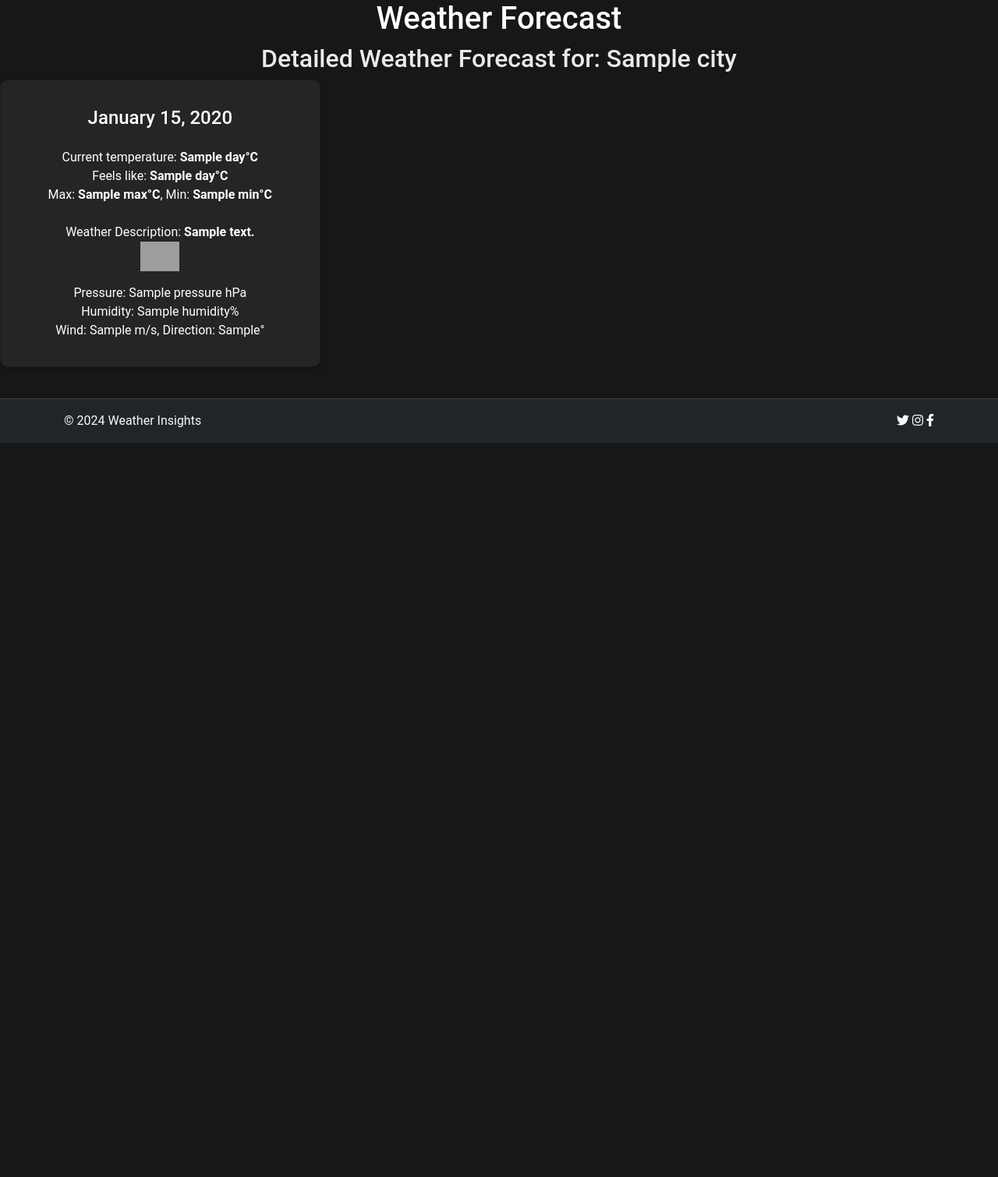
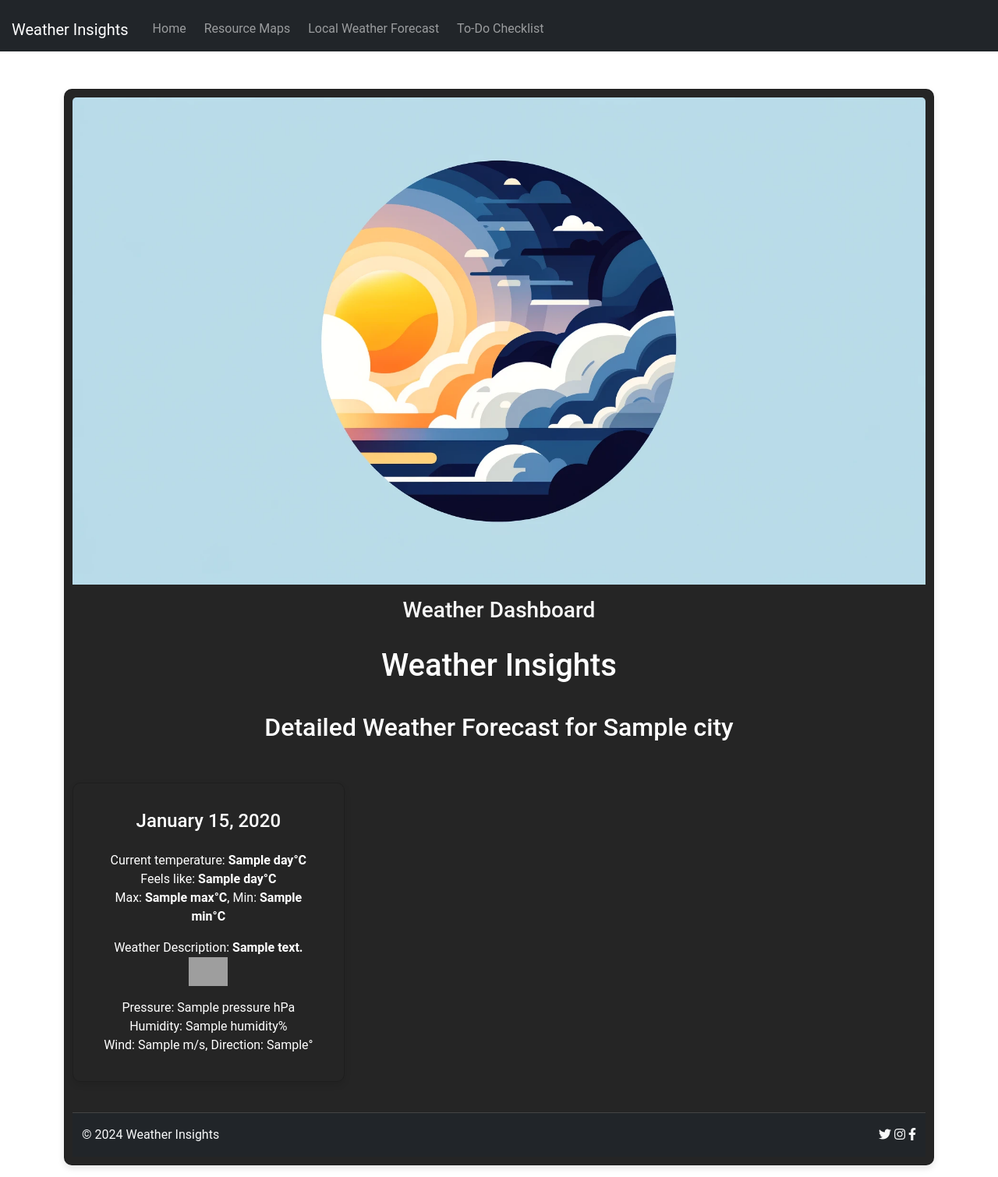
Before and after one commit to netteNz/hurricane-preparedness-app-capstone, a Django app: template weather/templates/weather/forecast_detailed.html in a window 1280 px wide. Shown: the whole page at 78% size. Before the commit the page ends 568 px from the top, so only its background shows below. Run offline with Django 5.2, Linux system fonts and the light colour scheme; the template is opened without the code that fills it: most values are stand-ins (such as "Sample title", 1, 10 or a date in 2020); some libraries are stand-ins or nearby versions; grey boxes are pictures that could not be loaded.

```diff
--- a/resource_maps/templates/resource_maps/base.html
+++ b/resource_maps/templates/resource_maps/base.html
@@ -38,8 +38,9 @@
 
 
     <script>
+        var currentWaypoint = null;
+
         function initMap() {
-
             var mapOptions = {
                 center: new google.maps.LatLng(18.2244, -66.0457),
                 zoom: 14
--- a/weather/templates/components/header.html
+++ /dev/null
@@ -1,8 +0,0 @@
-<!-- templates/components/header.html -->
-{% load static %}
-{% csrf_token %}
-
-<div class="card-image-top">
-    <h1>Weather Forecast</h1>
-  <h2>Detailed Weather Forecast for: {{ city }}</h2>
-</div>
--- a/weather/templates/weather/base.html
+++ b/weather/templates/weather/base.html
@@ -4,81 +4,99 @@
   <head>
     <meta charset="UTF-8" />
     <meta name="viewport" content="width=device-width, initial-scale=1.0" />
-    <script src="https://unpkg.com/htmx.org"></script>
+
     <title>
       {% block title %}
         Weather Dashboard
       {% endblock %}
     </title>
     <!-- Bootstrap CSS -->
-    <link href="https://cdn.jsdelivr.net/npm/bootstrap@5.3.3/dist/css/bootstrap.min.css" rel="stylesheet" crossorigin="anonymous">
+    <link href="https://cdn.jsdelivr.net/npm/bootstrap@5.3.3/dist/css/bootstrap.min.css" rel="stylesheet" integrity="sha384-QWTKZyjpPEjISv5WaRU9OFeRpok6YctnYmDr5pNlyT2bRjXh0JMhjY6hW+ALEwIH" crossorigin="anonymous" />
     <!-- Font Awesome -->
     <link href="https://cdnjs.cloudflare.com/ajax/libs/font-awesome/5.15.1/css/all.min.css" rel="stylesheet" />
     <!-- Custom CSS -->
     <!-- Inside the <head> section -->
     <link href="{% static 'css/main.css' %}" rel="stylesheet" />
     <style>
+      /* main.css */
+      .navbar {
+        margin-bottom: 1px; /* Adds a border at the bottom of the navbar */
+      }
+
       body {
-            background-color: #151718; /* Light gray background */
+        background-color: transparent; /* or any dark shade you prefer */
         color: #ffffff; /* for general text */
         font-family: 'Roboto', sans-serif; /* Optional: set a default font-family */
         text-align: center;
-        }
-        .card {
-            margin-bottom: 1rem; /* consistent margin at the bottom */
-            box-shadow: 0 4px 8px 0 rgba(0,0,0,0.2); /* optional: adds a subtle shadow for depth */
-        }
-        .hero-image {
-            background-image: url('imgs/hero.webp'); /* Add your hero image here */
-            width: 100%; /* Use 100% of the container width */
-            height: auto; /* Maintain aspect ratio */
       }
 
       .card img {
         filter: brightness(1) invert(0); /* Inverts the color of images for better visibility */
       }
-        .card-body {
-            display: flex;
-            flex-direction: column;
-            justify-content: space-between; /* space out the content evenly */
-        }
 
-        .card-body h4 {
-            text-align: center; /* centers your date */
-        }
-
-        .weather-info p, .card-body p {
-            text-align: center; /* centers the weather info text */
-            margin-bottom: 0.5rem; /* consistent spacing between paragraphs */
-        }
-        /* Responsive design for the cards */
-        @media (max-width: 768px) {
-            .col-md-4 {
-                flex: 0 0 100%;
-                max-width: 100%;
-            }
+      .footer {
+        background-color: #333; /* Consistent with the navbar */
+        border-top: 1px solid #444; /* Similar to navbar's bottom border */
       }
     </style>
   </head>
 
-  <body>
-  {% include 'components/navbar.html' %}
+  <body data-bs-spy="scroll" data-bs-target=".navbar" data-bs-offset="50">
+    <!-- Navbar -->
+    <nav class="navbar navbar-expand-lg navbar-dark bg-dark">
+
+        <a class="navbar-brand" style="padding-left: 15px; padding-top: 15px;" href="">Weather Insights</a>
+        <button class="navbar-toggler" type="button" data-toggle="collapse" data-target="#navbarNav" aria-controls="navbarNav" aria-expanded="false" aria-label="Toggle navigation">
+            <span class="navbar-toggler-icon"></span>
+        </button>
+
+        <div class="collapse navbar-collapse" id="navbarNav">
+              <ul class="navbar-nav ml-auto">
+                  <li class="nav-item active">
+                      <a class="nav-link" style="padding-left: 15px; padding-top: 15px;" href="/">Home</a>
+                  </li>
+                  <li class="nav-item">
+                      <a class="nav-link" style="padding-left: 15px; padding-top: 15px;" href="map/map-voting/">Resource Maps</a>
+                  </li>
+                  <li class="nav-item">
+                      <a class="nav-link" style="padding-left: 15px; padding-top: 15px;" href="/forecast/">Local Weather Forecast</a>
+                  </li>
+                  <li class="nav-item">
+                      <a class="nav-link" style="padding-left: 15px; padding-top: 15px;" href="/todo/">To-Do Checklist</a>
+                  </li>
+              </ul>
+            </div>
+    </nav>
     <!-- Hero Image -->
-    <!-- Here's the main hero image or header for your content -->
-  {% include 'components/header.html' %}
+    <div class="container mt-5">
+      <div class="card">
+        <img src="{% static 'imgs/hero.webp' %}" class="card-img-top" alt="Hero Image" />
+        <div class="card-body">
+          <h3 class="card-title" style="color: #f9f9f9">Weather Dashboard</h3>
+          {% block header %}
+            <div class="container mt-5">
+              <h2 class="text-center">Type in your city you want to search</h2>
+            </div>
+          {% endblock %}
+        </div>
         <!-- Main Content -->
-
         {% block content %}
-                <!-- Main Content -->
-                <!-- form -->
           <!-- The main content goes here -->
         {% endblock %}
         <!-- Footer -->
-            {% include 'components/footer.html' %}
+        <footer class="footer bg-dark text-light py-3">
+          <div class="container d-flex justify-content-between align-items-center">
+            <span>© 2024 Weather Insights</span>
+            <div>
+              <a href="#" class="text-light mr-3"><i class="fab fa-twitter"></i></a>
+              <a href="#" class="text-light mr-3"><i class="fab fa-instagram"></i></a>
+              <a href="#" class="text-light"><i class="fab fa-facebook-f"></i></a>
+            </div>
+          </div>
+        </footer>
 
         <!-- Bootstrap JS and dependencies -->
         <script src="https://code.jquery.com/jquery-3.5.1.slim.min.js"></script>
-            <script src="https://unpkg.com/htmx.org@1.9.11/dist/htmx.min.js"></script>
         <script src="https://cdn.jsdelivr.net/npm/bootstrap@5.3.3/dist/js/bootstrap.bundle.min.js" integrity="sha384-YvpcrYf0tY3lHB60NNkmXc5s9fDVZLESaAA55NDzOxhy9GkcIdslK1eN7N6jIeHz" crossorigin="anonymous"></script>
         <script>
           if ('serviceWorker' in navigator) {
--- a/weather/templates/weather/forecast_detailed.html
+++ b/weather/templates/weather/forecast_detailed.html
@@ -10,13 +10,19 @@
   <link rel="stylesheet" href="{% static 'css/main.css' %}" />
 {% endblock %}
 
+{% block header %}
+    <div>
+    <h1 style="margin-bottom: 36px; margin-top: 30px; color:white;">Weather Insights</h1>
+    <h2 style="margin-bottom: 36px; margin-top: 30px; color: white;">Detailed Weather Forecast for {{ city }}</h2>
+    </div>
+{% endblock %}
 
 {% block content %}
   {% if detailed_data %}
     <div class="row">
       {% for day in detailed_data %}
         <div class="col-md-4 mb-4">
-          <div class="card mb-3">
+          <div class="card">
             <div class="card-body p-4">
               <h4 class="mb-4" style="color: white;">{{ day.date|date:'F d, Y' }}</h4>
               <p class="mb-0" style="color: white;">
```
Also changed, not shown: resource_maps/templates/resource_maps/hard_map.html (deleted, +0 -41 lines), resource_maps/templates/resource_maps/map_voting.html (+52 -28 lines), resource_maps/views.py (+6 -7 lines), weather/templates/components/footer.html (deleted, +0 -31 lines), weather/templates/components/navbar.html (deleted, +0 -21 lines), weather/templates/weather/index.html (+4 -11 lines). Lines whose indentation alone changed are shown as unchanged.
